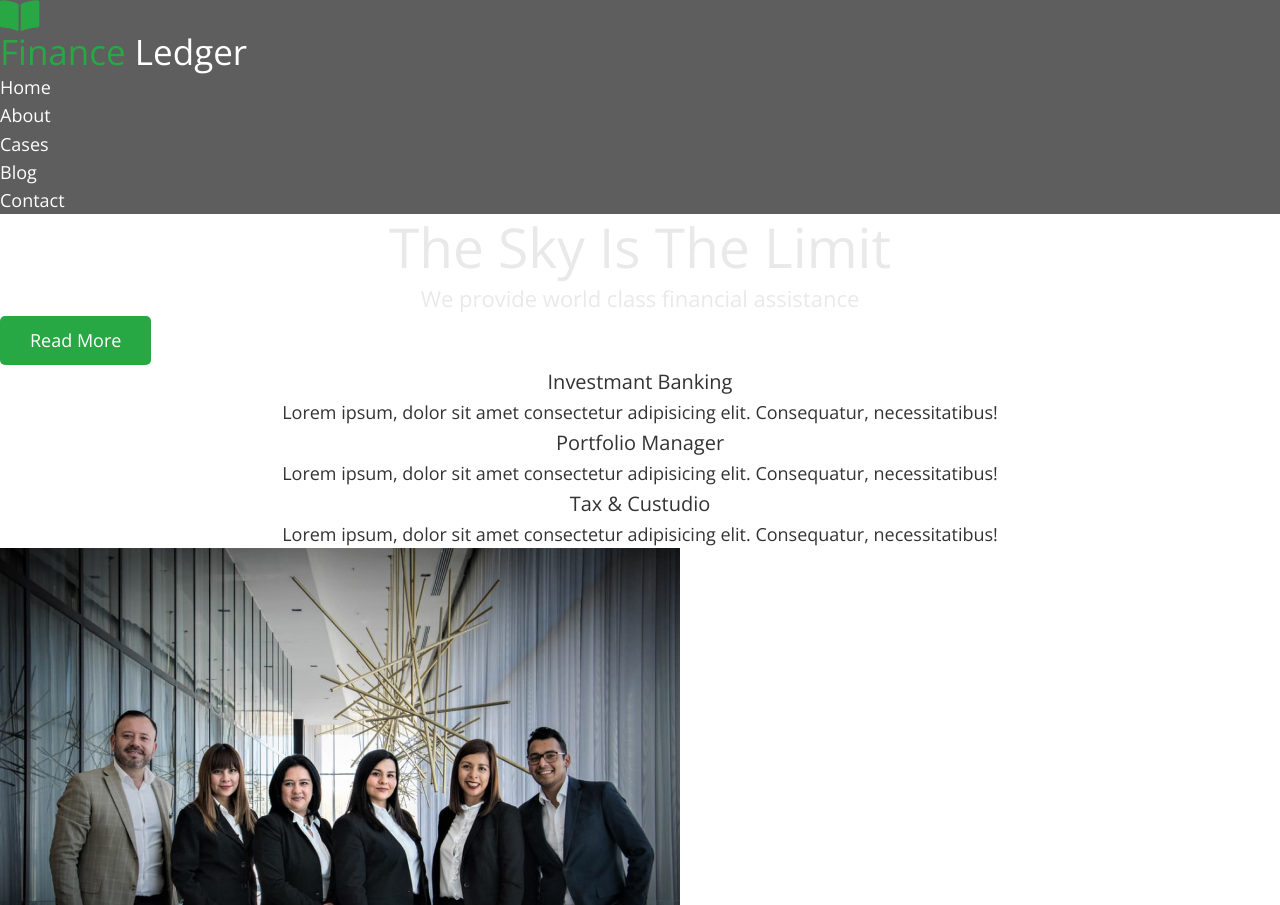
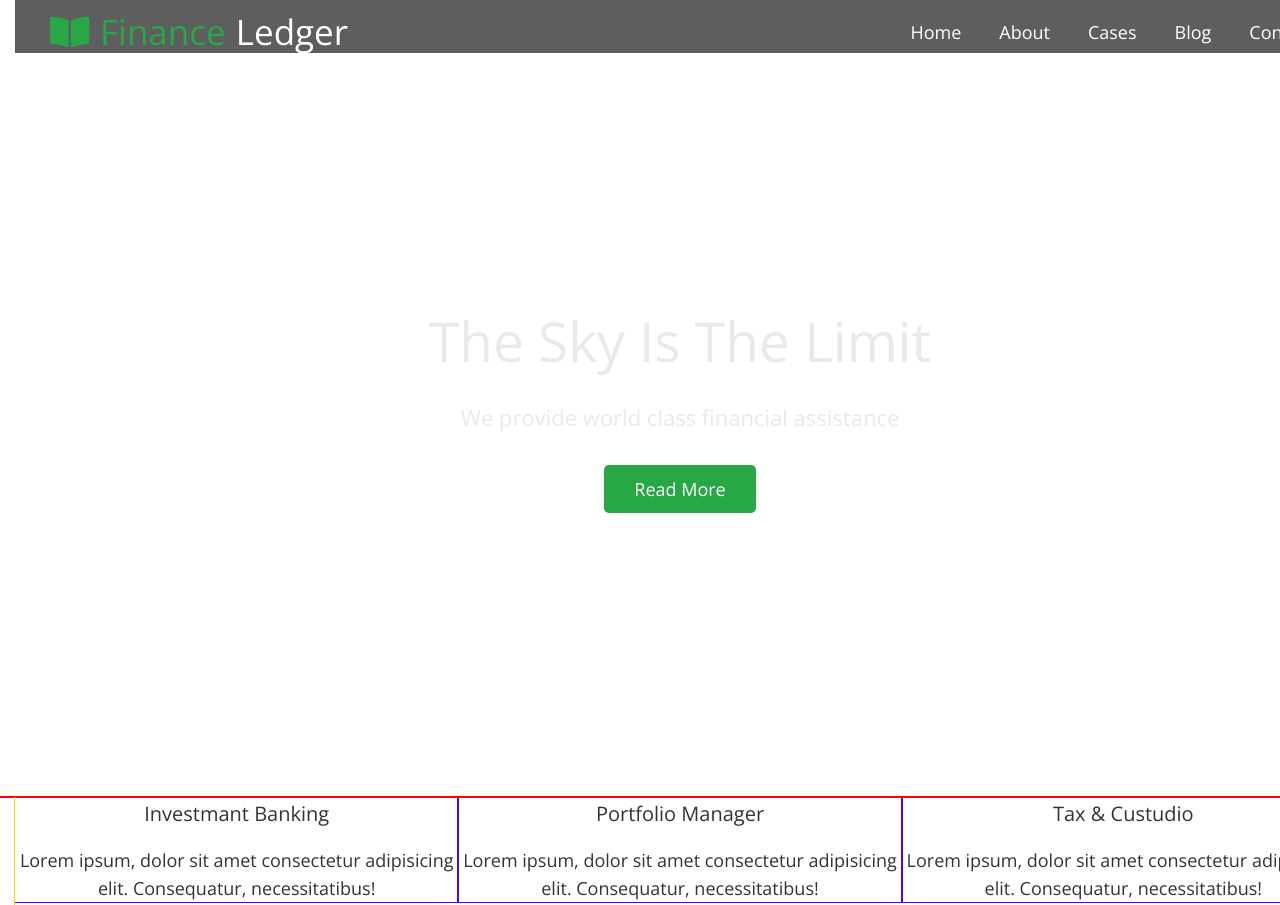
Before and after one commit to FelixPolkanov/fson58-hackers, a plain HTML site: page index.html in a window 1280 px wide. Shown: the top 905 px of the page. Drawn offline with nearby package versions, Linux system fonts and the light colour scheme.

Commit message:
Felix 27/06/2022
поработал с хедером, героем и секция про нас

```diff
--- a/css/style.css
+++ b/css/style.css
@@ -66,6 +66,12 @@ p, h1, h2, h3{
 
 /* header */
 .header{
+  display: flex;
+  align-items: center;
+    padding-top: 11px;
+    margin-bottom: 255px;
+    padding-left: 35px;
+  padding-right: 31px;
   background-color: #5e5e5e;
 }
 
@@ -79,19 +85,35 @@ p, h1, h2, h3{
 .logo-img{
   margin-right: 10px;
 }
+a.logo.link{
+  display: flex;
+}
 
 .accent{
-
+margin-right: 10px;
 color: var(--accent-color);
 }
 
 .header-nav-link{
+
   line-height: 1.56;
   color: var(--secondary-text-color);
 }
 
+.header-nav-item:not(:last-child) {
+  margin-right: 38px;
+}
+
+
+.header-nav-list{
+  display: flex;
+}
+.header-nav{
+  margin-left: auto;
+}
 /* hero */
 .hero-title{
+  margin-bottom: 25px;
   font-weight: 300;
   font-size: 55px;
   line-height: 1.20;
@@ -100,7 +122,7 @@ color: var(--accent-color);
 }
 
 .hero-description{
-
+margin-bottom: 29px;
   font-size: 22px;
   line-height: 1.67;
   text-align: center;
@@ -109,21 +131,36 @@ color: var(--accent-color);
 }
 
 .button{
+  display: flex;
   padding: 10px 30px;
   font-family: inherit;
-  font-size: 18px;
+    font-size: 18px;
   line-height: 1.56;
-   /* text-align: center; */
   color: var(--secondary-text-color);
   background-color: var(--accent-color);
   border-radius: 5px;
   border: none;
   cursor: pointer;
 }
+.hero-button-place{
+  display: flex;
+  justify-content: center;
+  padding-bottom: 284px;
+}
 
 /* about */
+.about-list{
+  padding-bottom: 19px;
+display: flex;
+outline: 1px solid gold;
 
+}
+.about-item{
+
+outline: 1px solid rgb(81, 0, 255);
+}
 .about-subtitle {
+  margin-bottom: 16px;
     font-weight: 400;
     font-size: 20px;
     line-height: 1.65;
--- a/index.html
+++ b/index.html
@@ -1,6 +1,5 @@
 <!DOCTYPE html>
 <html lang="en">
-
   <head>
     <meta charset="UTF-8" />
     <meta http-equiv="X-UA-Compatible" content="IE=edge" />
@@ -15,19 +14,28 @@
     <title>Finance Ledger</title>
     <link rel="preconnect" href="https://fonts.googleapis.com" />
     <link rel="preconnect" href="https://fonts.gstatic.com" crossorigin />
-  <link href="https://fonts.googleapis.com/css2?family=Open+Sans:wght@300;400&display=swap" rel="stylesheet" />
-  <link rel="stylesheet" href="https://cdnjs.cloudflare.com/ajax/libs/modern-normalize/1.1.0/modern-normalize.min.css"
+    <link
+      href="https://fonts.googleapis.com/css2?family=Open+Sans:wght@300;400&display=swap"
+      rel="stylesheet"
+    />
+    <link
+      rel="stylesheet"
+      href="https://cdnjs.cloudflare.com/ajax/libs/modern-normalize/1.1.0/modern-normalize.min.css"
       integrity="sha512-wpPYUAdjBVSE4KJnH1VR1HeZfpl1ub8YT/NKx4PuQ5NmX2tKuGu6U/JRp5y+Y8XG2tV+wKQpNHVUX03MfMFn9Q=="
-    crossorigin="anonymous" referrerpolicy="no-referrer" />
+      crossorigin="anonymous"
+      referrerpolicy="no-referrer"
+    />
 
     <link rel="stylesheet" href="./css/style.css" />
   </head>
 
   <body>
+    <div class="container">
     <header class="header">
-    <a class="logo link" href="./index.html"><img class="logo-img" src="./images/logo.svg" alt="logo" /><span
-        class="accent">Finance</span>
-      Ledger</a>
+      <a class="logo link" href="./index.html"
+        ><img class="logo-img" src="./images/logo.svg" alt="logo" /><span class="accent"
+          >Finance</span
+        >Ledger</a>
       <nav class="header-nav">
         <ul class="header-nav-list list">
           <li class="header-nav-item"><a class="header-nav-link link" href="">Home</a></li>
@@ -37,6 +45,7 @@
           <li class="header-nav-item"><a class="header-nav-link link" href="">Contact</a></li>
         </ul>
       </nav>
+
     </header>
 
     <!-- main -->
@@ -45,12 +54,16 @@
       <section class="hero">
         <h1 class="hero-title">The Sky Is The Limit</h1>
         <p class="hero-description">We provide world class financial assistance</p>
+        <div class="hero-button-place">
         <button class="button" type="button">Read More</button>
+      </div>
       </section>
+</div>
+
 
       <!-- Section about -->
 
-    <section class="about">
+      <section class="container about">
         <h2 class="visually-hidden">About us</h2>
         <ul class="about-list list">
           <li class="about-item">
@@ -96,8 +109,8 @@
         <p>This is what we do</p>
         <h2>Business Cases</h2>
         <p>Lorem ipsum dolor sit amet consectetur adipisicing elit. Architecto, sapiente!</p>
-      <ul>
-        <li><img src="./images/cases/cases-1.jpg" alt="" /></li>
+        <ul class="list">
+          <li ><img src="./images/cases/cases-1.jpg" alt="" /></li>
           <li><img src="./images/cases/cases-2.jpg" alt="" /></li>
           <li><img src="./images/cases/cases-3.jpg" alt="" /></li>
           <li><img src="./images/cases/cases-4.jpg" alt="" /></li>
@@ -115,13 +128,14 @@
           <div class="posts-box">
             <p class="posts__date">April 16 2020</p>
             <h2 class="posts__title">Blog Post One</h2>
-          <p class="posts__text">Lorem ipsum dolor, sit amet consectetur adipisicing elit. Voluptate,
-            ipsum dignissimos quae laudantium asperiores nam
-            aliquid impedit harum illum dolore explicabo ab dolores itaque rerum temporibus
-            doloribus iste maiores deleniti?</p>
+            <p class="posts__text">
+              Lorem ipsum dolor, sit amet consectetur adipisicing elit. Voluptate, ipsum dignissimos
+              quae laudantium asperiores nam aliquid impedit harum illum dolore explicabo ab dolores
+              itaque rerum temporibus doloribus iste maiores deleniti?
+            </p>
             <button class="button button--green">Read Our Blog</button>
           </div>
-        <img src="./images/posts/post1.jpg" alt="desktop" class="posts__img">
+          <img src="./images/posts/post1.jpg" alt="desktop" class="posts__img" />
         </div>
       </section>
 
@@ -131,12 +145,13 @@
         <div class="container">
           <p class="team__text">Who we are</p>
           <h2 class="team__title">Our Professional Team</h2>
-        <p class="team__subtitle">Lorem ipsum dolor sit amet consectetur adipisicing elit. Architecto, sapiente!</p>
+          <p class="team__subtitle">
+            Lorem ipsum dolor sit amet consectetur adipisicing elit. Architecto, sapiente!
+          </p>
           <ul class="card-list list">
-
             <li class="card-list__item">
               <div class="card">
-              <img src="./images/team/john.jpg" alt="employee" width="420">
+                <img src="./images/team/john.jpg" alt="employee" width="420" />
                 <ul class="list card-actions">
                   <li class="card-actions__item">
                     <a href="" class="card-actions__link link">
@@ -176,12 +191,11 @@
                 <h3 class="card-list__title">John Doe</h3>
                 <p class="-list__subtitle">President</p>
               </div>
-
             </li>
 
             <li class="card-list__item">
               <div class="card">
-              <img src="./images/team/jane.jpg" alt="employee" width="420">
+                <img src="./images/team/jane.jpg" alt="employee" width="420" />
                 <ul class="list card-actions">
                   <li class="card-actions__item">
                     <a href="" class="card-actions__link link">
@@ -220,12 +234,11 @@
                 <h3 class="card-list__title">Jane Doe</h3>
                 <p class="-list__subtitle">Vice President</p>
               </div>
-
             </li>
 
             <li class="card-list__item">
               <div class="card">
-              <img src="./images/team/steve.jpg" alt="employee" width="420">
+                <img src="./images/team/steve.jpg" alt="employee" width="420" />
                 <ul class="list card-actions">
                   <li class="card-actions__item">
                     <a href="" class="card-actions__link link">
@@ -265,14 +278,10 @@
                 <h3 class="card-list__title">Steve Smith</h3>
                 <p class="-list__subtitle">Marketing Head</p>
               </div>
-
             </li>
           </ul>
         </div>
       </section>
-
-
     </main>
   </body>
-
 </html>
```
Lines whose indentation alone changed are shown as unchanged.
